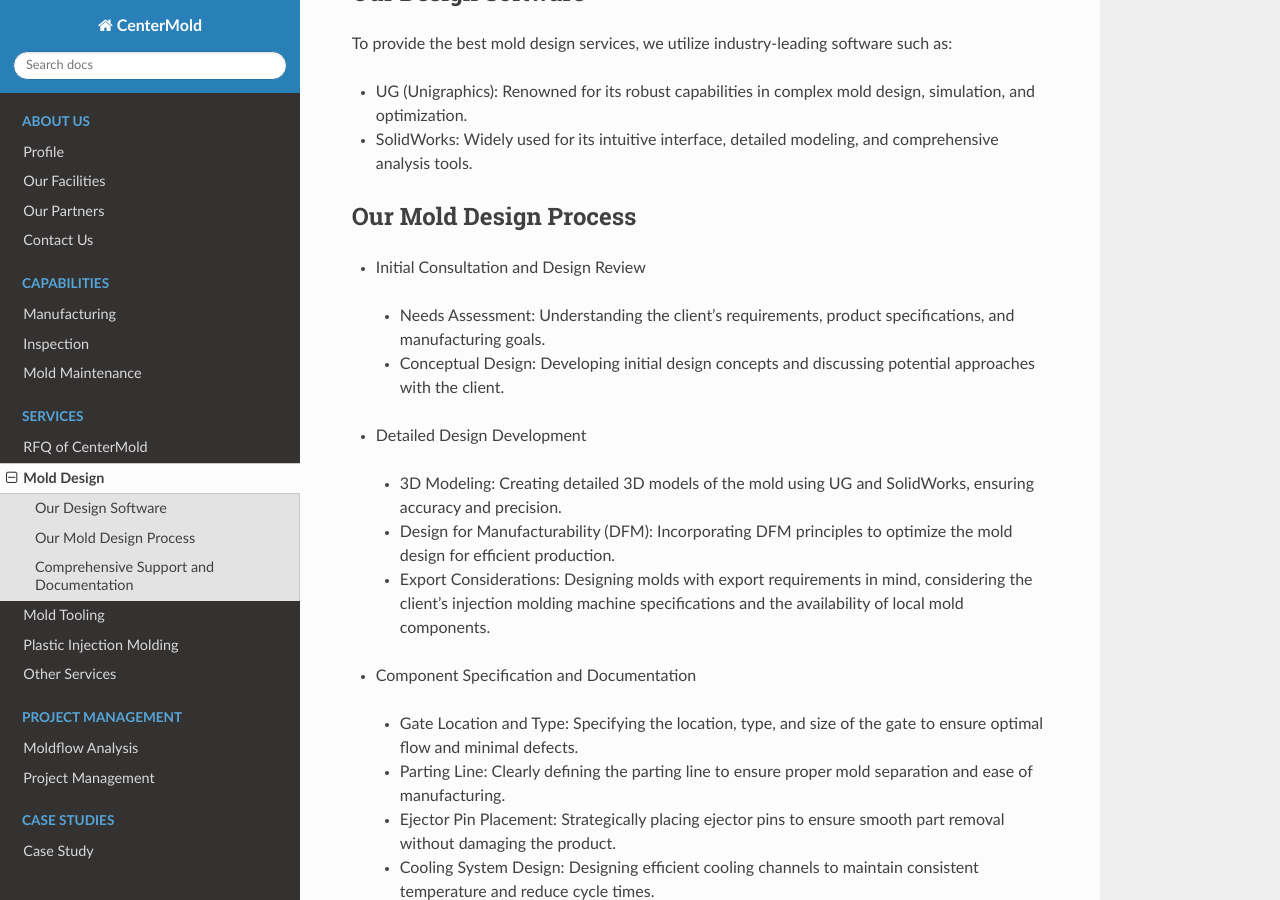
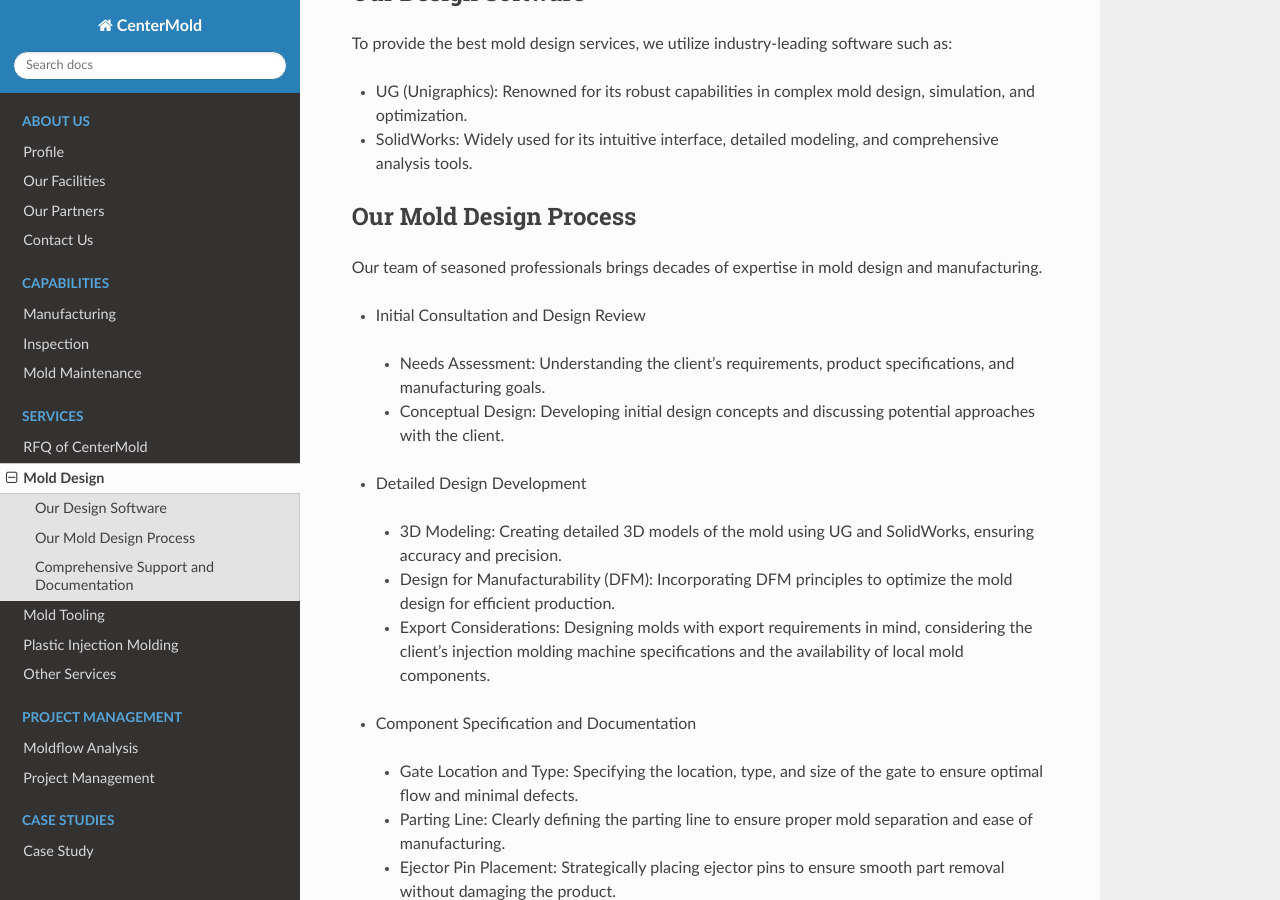
Before and after one commit to paultang/centermold, a Sphinx documentation site: the page built from source/Mold-Design.rst, in a window 1280 px wide and 900 px high, scrolled down 304 px. Built offline with Sphinx 7.4.7 and the Read the Docs theme 2.0.0, drawn with Linux system fonts in a browser that asks for light colours.

Commit message:
Update Mold-Design.rst

```diff
--- a/source/Mold-Design.rst
+++ b/source/Mold-Design.rst
@@ -16,12 +16,14 @@
 
 Our Mold Design Process
 ------------------------
+Our team of seasoned professionals brings decades of expertise in mold design and manufacturing.
 
 - Initial Consultation and Design Review
 ..
 
   - Needs Assessment: Understanding the client’s requirements, product specifications, and manufacturing goals.
   - Conceptual Design: Developing initial design concepts and discussing potential approaches with the client.
+..
 
 - Detailed Design Development
 ..
@@ -40,12 +42,14 @@
   - Detailed Drawings and Lists: Providing comprehensive design drawings and component lists, including dimensions and specifications, to ensure clarity and understanding for all stakeholders.
 
 - Client Communication and Approval
+..
 
   - Design Reviews: Conducting detailed design reviews with the client to ensure all requirements and expectations are met.
   - Feedback and Iteration: Incorporating client feedback and making necessary adjustments to the design.
   - Final Approval: Securing client approval on the final design before proceeding to manufacturing.
 
 - Prototyping and Testing
+..
 
   - Prototype Creation: Producing prototypes to validate the design and functionality before full-scale production.
   - Testing and Optimization: Performing rigorous testing to identify and resolve any issues, ensuring the final mold meets all performance criteria.
```
